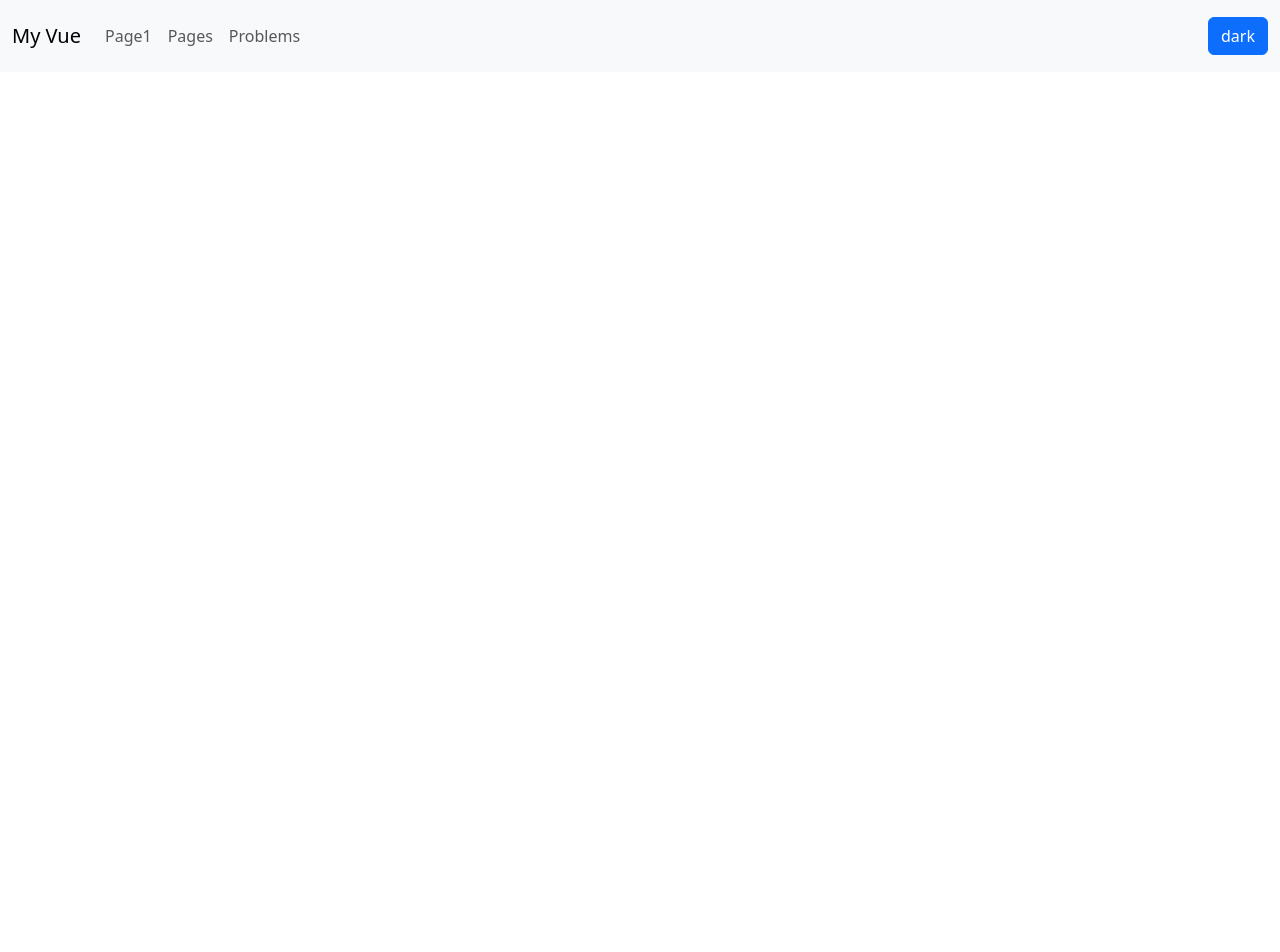
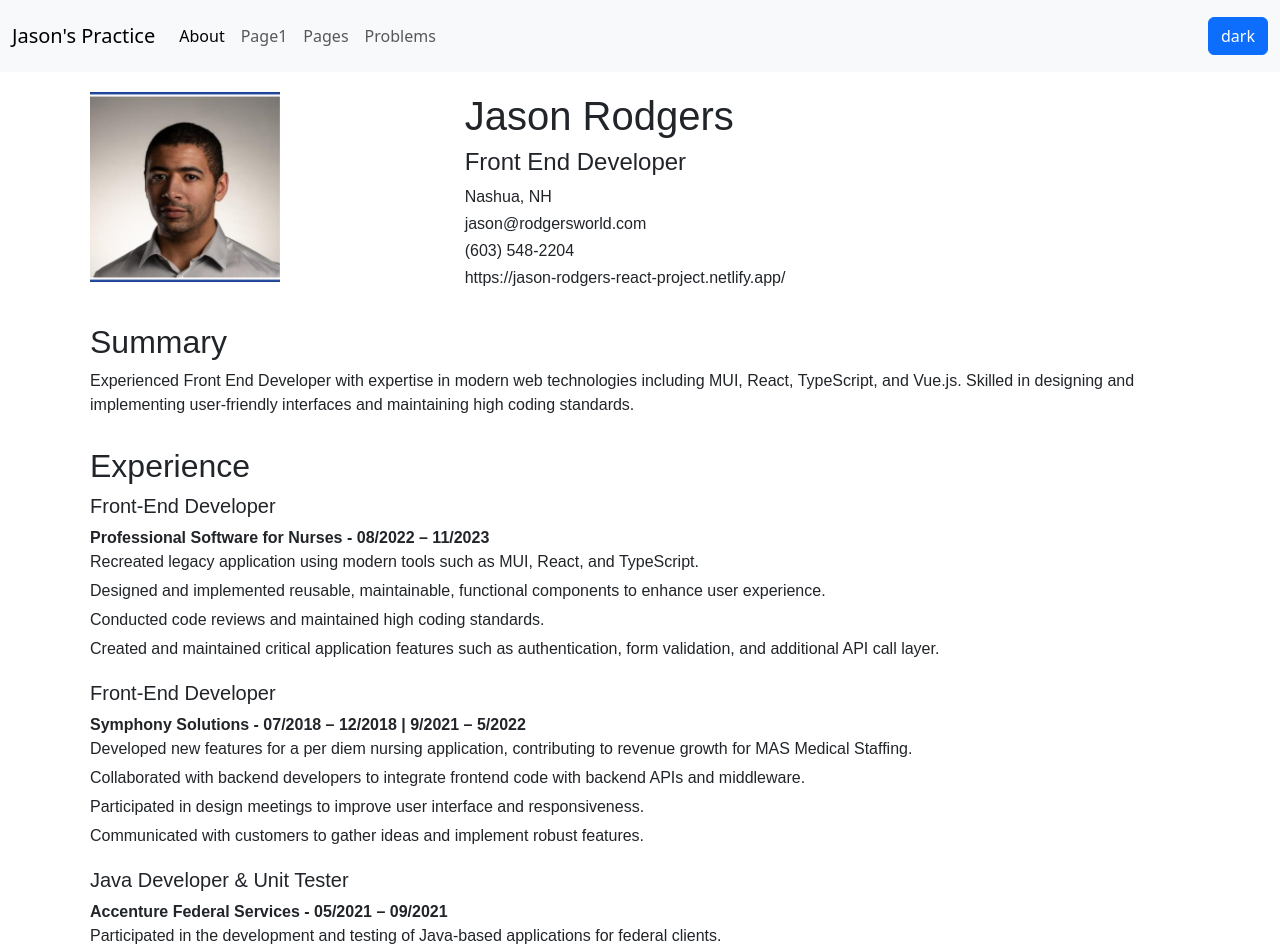
Before and after one commit to maxazillion/vue-practice, a Vue app: page /#/ in a window 1280 px wide. Shown: the top 952 px of the page. Before the commit the page ends 800 px from the top, so only its background shows below. Built offline with nearby package versions, Linux system fonts and the light colour scheme.

Commit message:
added a resume page to the app

```diff
--- a/public/pages.json
+++ b/public/pages.json
@@ -1,7 +1,7 @@
 [
   {
     "link": { "text": "Page1", "url": "index.html" },
-    "pageTitle": "Page 1",
+    "pageTitle": "Explanation",
     "content": "This is a page for the purpose of testing. Part of this application is to practice navigation with this being one entry in the array of nav items. Credit to Envato Tuts+ for this tutorial code https://www.youtube.com/watch?v=1GNsWa_EZdw.",
     "published": true
   }
--- a/src/components/NavBar.vue
+++ b/src/components/NavBar.vue
@@ -3,8 +3,17 @@
     :class="[`navbar-${theme}`, `bg-${theme}`, 'navbar', 'navbar-expanded-lg']"
   >
     <div class="container-fluid">
-      <a class="navbar-brand" href="#"> My Vue </a>
+      <a class="navbar-brand" href="#"> Jason's Practice </a>
       <ul class="navbar-nav me-auto d-flex flex-row">
+        <li>
+          <router-link
+            to="/"
+            active-class="active"
+            class="nav-link m-2"
+            aria-current="page"
+            >About
+          </router-link>
+        </li>
         <nav-bar-link
           v-for="(page, index) in publishedPaged"
           class="nav-item"
--- a/src/components/ToastMsg.vue
+++ b/src/components/ToastMsg.vue
@@ -25,7 +25,7 @@ export default {
       this.show = true;
       setTimeout(() => {
         this.hideToast();
-      }, 2000); // Adjust duration as needed
+      }, 2000);
     },
     hideToast() {
       this.show = false;
--- a/src/routes.js
+++ b/src/routes.js
@@ -7,11 +7,13 @@ import PageEdit from "./views/PageEdit";
 import GeeksForGeeksList from "./views/GeeksForGeeksList.vue";
 import ViewGeeksForGeeksProblems from "./views/ViewGeeksForGeeksProblems.vue";
 import ProblemsView from "./views/ProblemsView.vue";
+import AboutMe from "./views/AboutMe.vue";
 
 const router = createRouter({
   history: createWebHashHistory(),
   routes: [
     { path: "/:index?", component: PageViewer, props: true }, // passes params as props
+    { path: "/", component: AboutMe, props: true }, // passes params as props
     {
       path: "/pages",
       component: ManagePages,
--- /dev/null
+++ b/src/views/AboutMe.vue
@@ -0,0 +1,148 @@
+<template>
+  <div class="container profile">
+    <div class="row">
+      <div class="col-md-4">
+        <img
+          class="profile-picture"
+          src="../assets/JasonProfilePicture.png"
+          alt="Profile Picture"
+        />
+      </div>
+      <div class="col-md-8">
+        <div class="personal-info">
+          <h1>{{ fullName }}</h1>
+          <h4>{{ jobTitle }}</h4>
+          <p>{{ location }}</p>
+          <p>{{ email }}</p>
+          <p>{{ phone }}</p>
+          <p>{{ website }}</p>
+        </div>
+      </div>
+    </div>
+
+    <div class="summary">
+      <h2>Summary</h2>
+      <p>{{ summary }}</p>
+    </div>
+
+    <div class="experience">
+      <h2>Experience</h2>
+      <div v-for="job in experience" :key="job.position">
+        <h5>{{ job.position }}</h5>
+        <b>{{ job.company }} - {{ job.duration }}</b>
+        <ul>
+          <li
+            v-for="responsibility in job.responsibilities"
+            :key="responsibility"
+          >
+            {{ responsibility }}
+          </li>
+        </ul>
+      </div>
+    </div>
+    <div class="clearance">
+      <h2>clearance</h2>
+      <div v-for="security in clearance" :key="security.clearance">
+        <h5>{{ security.clearanceLevel }}</h5>
+        <b>{{ security.clearanceReason }} - {{ security.year }}</b>
+      </div>
+    </div>
+  </div>
+</template>
+
+<script>
+export default {
+  data() {
+    return {
+      fullName: "Jason Rodgers",
+      jobTitle: "Front End Developer",
+      location: "Nashua, NH",
+      email: "jason@rodgersworld.com",
+      phone: "(603) 548-2204",
+      website: "https://jason-rodgers-react-project.netlify.app/",
+      summary:
+        "Experienced Front End Developer with expertise in modern web technologies including MUI, React, TypeScript, and Vue.js. Skilled in designing and implementing user-friendly interfaces and maintaining high coding standards.",
+      experience: [
+        {
+          position: "Front-End Developer",
+          company: "Professional Software for Nurses",
+          duration: "08/2022 – 11/2023",
+          responsibilities: [
+            "Recreated legacy application using modern tools such as MUI, React, and TypeScript.",
+            "Designed and implemented reusable, maintainable, functional components to enhance user experience.",
+            "Conducted code reviews and maintained high coding standards.",
+            "Created and maintained critical application features such as authentication, form validation, and additional API call layer.",
+          ],
+        },
+        {
+          position: "Front-End Developer",
+          company: "Symphony Solutions",
+          duration: "07/2018 – 12/2018 | 9/2021 – 5/2022",
+          responsibilities: [
+            "Developed new features for a per diem nursing application, contributing to revenue growth for MAS Medical Staffing.",
+            "Collaborated with backend developers to integrate frontend code with backend APIs and middleware.",
+            "Participated in design meetings to improve user interface and responsiveness.",
+            "Communicated with customers to gather ideas and implement robust features.",
+          ],
+        },
+        {
+          position: "Java Developer & Unit Tester",
+          company: "Accenture Federal Services",
+          duration: "05/2021 – 09/2021",
+          responsibilities: [
+            "Participated in the development and testing of Java-based applications for federal clients.",
+            "Assisted in the design and implementation of unit tests to ensure code quality.",
+            "Self-taught J-unit testing to collaborate with QA for issue resolution.",
+          ],
+        },
+      ],
+      clearance: [
+        {
+          clearanceLevel: "Secret",
+          clearanceReason: "Army Special Operations",
+          year: "2014",
+        },
+        { clearanceLevel: "General", clearanceReason: "GSA", year: "2021" },
+      ],
+    };
+  },
+};
+</script>
+
+<style scoped>
+.profile {
+  padding: 20px;
+  font-family: Arial, sans-serif;
+}
+
+.profile-picture {
+  width: 190px;
+  height: 190px;
+}
+
+.personal-info p {
+  margin: 3px 0;
+}
+
+.summary h2,
+.experience h2 {
+  margin-top: 30px;
+}
+
+.experience ul {
+  list-style-type: none;
+  padding: 0;
+}
+
+.experience li {
+  margin-bottom: 5px;
+}
+
+.experience div:not(:last-child) {
+  margin-bottom: 20px;
+}
+
+.clearance h2 {
+  margin-top: 30px;
+}
+</style>
```
Also changed, not shown: src/assets/JasonProfilePicture.png (added).
